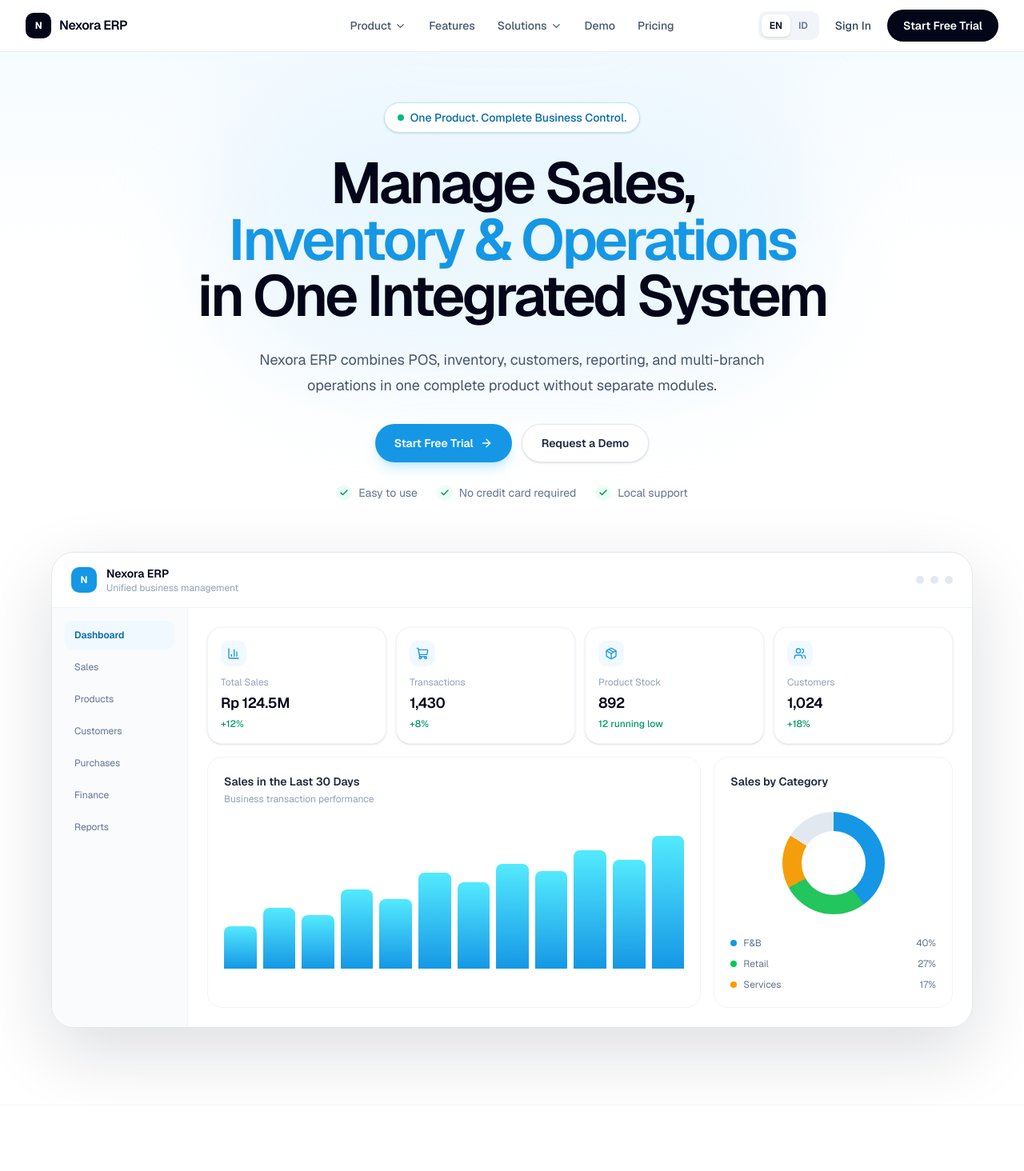
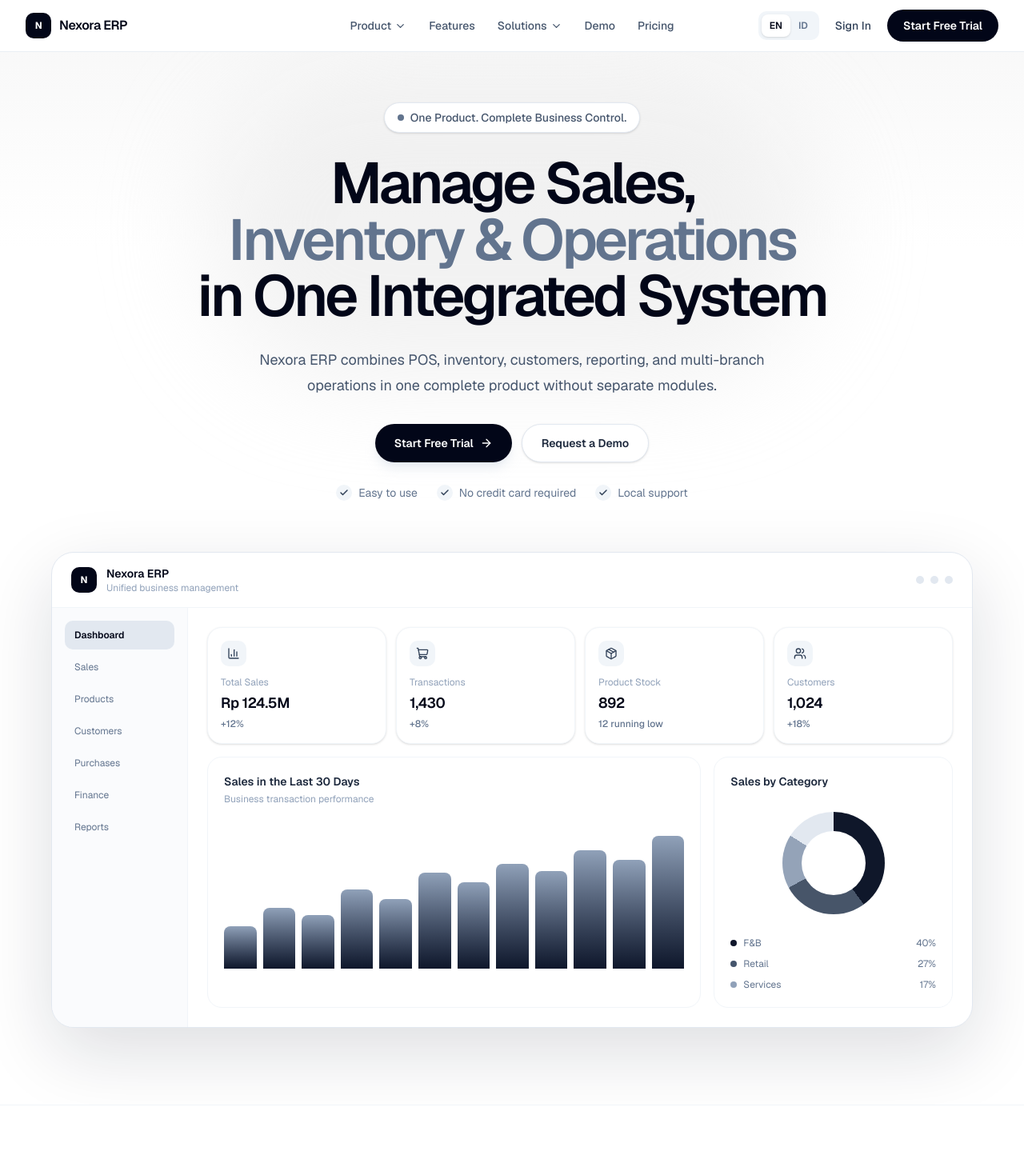
Before and after one commit to faalvaro/nexora-erp, a Next.js app: page / in a window 1280 px wide. Shown: the top 1464 px of the page at 80% size. Built offline with nearby package versions, Linux system fonts and the light colour scheme; no server answers.

Commit message:
Apply neutral theme to hero

```diff
--- a/components/landing/hero.tsx
+++ b/components/landing/hero.tsx
@@ -34,9 +34,9 @@
   return (
     <section className="relative overflow-hidden bg-white pb-24 pt-32">
       {/* Background */}
-      <div className="absolute inset-x-0 top-0 h-[620px] bg-gradient-to-b from-sky-50/80 via-white to-white" />
+      <div className="absolute inset-x-0 top-0 h-[620px] bg-gradient-to-b from-neutral-100/80 via-white to-white" />
 
-      <div className="absolute left-1/2 top-24 h-[380px] w-[760px] -translate-x-1/2 rounded-full bg-sky-100/60 blur-3xl" />
+      <div className="absolute left-1/2 top-24 h-[380px] w-[760px] -translate-x-1/2 rounded-full bg-neutral-200/50 blur-3xl" />
 
       <div className="relative mx-auto max-w-7xl px-6 lg:px-8">
         {/* HERO COPY */}
@@ -46,8 +46,8 @@
           transition={{ duration: 0.6 }}
           className="mx-auto max-w-4xl text-center"
         >
-          <div className="inline-flex items-center gap-2 rounded-full border border-sky-200 bg-white px-4 py-2 text-sm font-medium text-sky-700 shadow-sm">
-            <span className="size-2 rounded-full bg-emerald-500" />
+          <div className="inline-flex items-center gap-2 rounded-full border border-slate-200 bg-white px-4 py-2 text-sm font-medium text-slate-600 shadow-sm">
+            <span className="size-2 rounded-full bg-slate-500" />
             {t("badge")}
           </div>
 
@@ -55,7 +55,7 @@
             {t("titleLine1")}
             <br />
 
-            <span className="text-[#1597E5]">
+            <span className="text-slate-500">
               {t("titleLine2")}
             </span>
 
@@ -72,7 +72,7 @@
           <div className="mt-8 flex flex-wrap justify-center gap-3">
             <Link
               href="#pricing"
-              className="inline-flex h-12 items-center gap-2 rounded-full bg-[#1597E5] px-6 text-sm font-semibold text-white shadow-lg shadow-sky-500/20 transition-all hover:-translate-y-0.5 hover:bg-[#0F86CC]"
+              className="inline-flex h-12 items-center gap-2 rounded-full bg-slate-950 px-6 text-sm font-semibold text-white shadow-lg shadow-slate-300/40 transition-all hover:-translate-y-0.5 hover:bg-slate-800"
             >
               {t("startFreeTrial")}
               <ArrowRight size={16} />
@@ -93,7 +93,7 @@
                 key={item}
                 className="flex items-center gap-2 text-sm text-slate-500"
               >
-                <div className="flex size-5 items-center justify-center rounded-full bg-emerald-50 text-emerald-600">
+                <div className="flex size-5 items-center justify-center rounded-full bg-slate-100 text-slate-700">
                   <Check size={12} strokeWidth={3} />
                 </div>
 
@@ -114,13 +114,13 @@
           className="relative mx-auto mt-16 max-w-6xl"
         >
           {/* Glow */}
-          <div className="absolute -inset-8 -z-10 rounded-[48px] bg-gradient-to-r from-sky-100/80 via-blue-50 to-cyan-100/70 blur-3xl" />
+          <div className="absolute -inset-8 -z-10 rounded-[48px] bg-gradient-to-r from-slate-100 via-slate-50 to-slate-200/70 blur-3xl" />
 
           <div className="overflow-hidden rounded-[28px] border border-slate-200 bg-white shadow-[0_30px_90px_rgba(15,23,42,0.14)]">
             {/* Product Topbar */}
             <div className="flex items-center justify-between border-b border-slate-100 px-5 py-4 sm:px-6">
               <div className="flex items-center gap-3">
-                <div className="flex size-8 items-center justify-center rounded-lg bg-[#1597E5] text-xs font-bold text-white">
+                <div className="flex size-8 items-center justify-center rounded-lg bg-slate-950 text-xs font-bold text-white">
                   N
                 </div>
 
@@ -150,7 +150,7 @@
                     key={item}
                     className={`mb-1 rounded-lg px-3 py-2.5 text-xs ${
                       index === 0
-                        ? "bg-sky-50 font-semibold text-sky-700"
+                        ? "bg-slate-200 font-semibold text-slate-950"
                         : "text-slate-500"
                     }`}
                   >
@@ -211,7 +211,7 @@
                       ].map((height, index) => (
                         <div
                           key={index}
-                          className="flex-1 rounded-t-md bg-gradient-to-t from-[#1597E5] to-cyan-300"
+                          className="flex-1 rounded-t-md bg-gradient-to-t from-slate-900 to-slate-400"
                           style={{
                             height: `${height}%`,
                           }}
@@ -225,25 +225,25 @@
                       {t("dashboard.salesByCategory")}
                     </p>
 
-                    <div className="mx-auto my-7 flex size-32 items-center justify-center rounded-full bg-[conic-gradient(#1597E5_0_40%,#22c55e_40%_67%,#f59e0b_67%_84%,#e2e8f0_84%_100%)]">
+                    <div className="mx-auto my-7 flex size-32 items-center justify-center rounded-full bg-[conic-gradient(#0f172a_0_40%,#475569_40%_67%,#94a3b8_67%_84%,#e2e8f0_84%_100%)]">
                       <div className="size-20 rounded-full bg-white" />
                     </div>
 
                     <div className="space-y-2.5 text-xs text-slate-500">
                       <Legend
-                        dot="bg-[#1597E5]"
+                        dot="bg-slate-900"
                         label="F&B"
                         value="40%"
                       />
 
                       <Legend
-                        dot="bg-green-500"
+                        dot="bg-slate-600"
                         label="Retail"
                         value="27%"
                       />
 
                       <Legend
-                        dot="bg-amber-500"
+                        dot="bg-slate-400"
                         label={t("dashboard.services")}
                         value="17%"
                       />
@@ -272,7 +272,7 @@
 }) {
   return (
     <div className="rounded-2xl border border-slate-100 bg-white p-4 shadow-sm">
-      <div className="mb-3 flex size-8 items-center justify-center rounded-lg bg-sky-50 text-[#1597E5]">
+      <div className="mb-3 flex size-8 items-center justify-center rounded-lg bg-slate-100 text-slate-700">
         {icon}
       </div>
 
@@ -284,7 +284,7 @@
         {value}
       </p>
 
-      <p className="mt-1 text-xs font-medium text-emerald-600">
+      <p className="mt-1 text-xs font-medium text-slate-500">
         {text}
       </p>
     </div>
```
